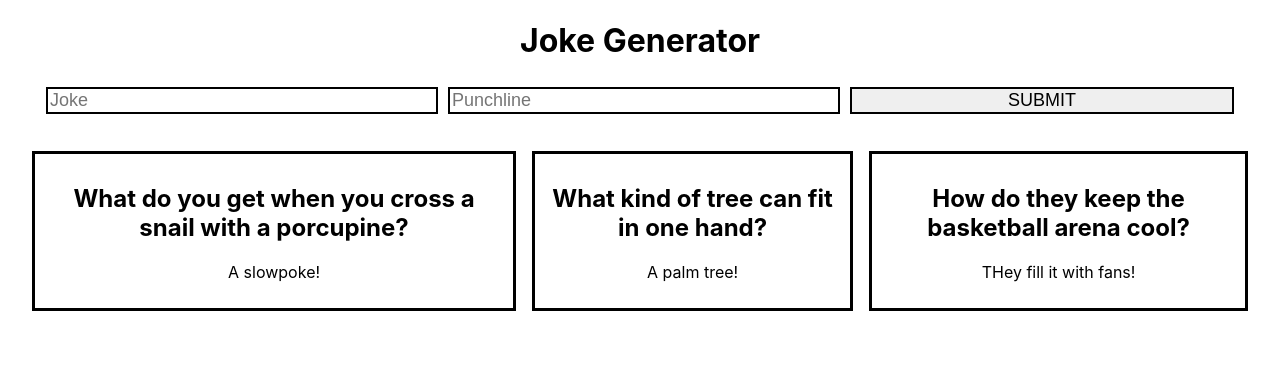
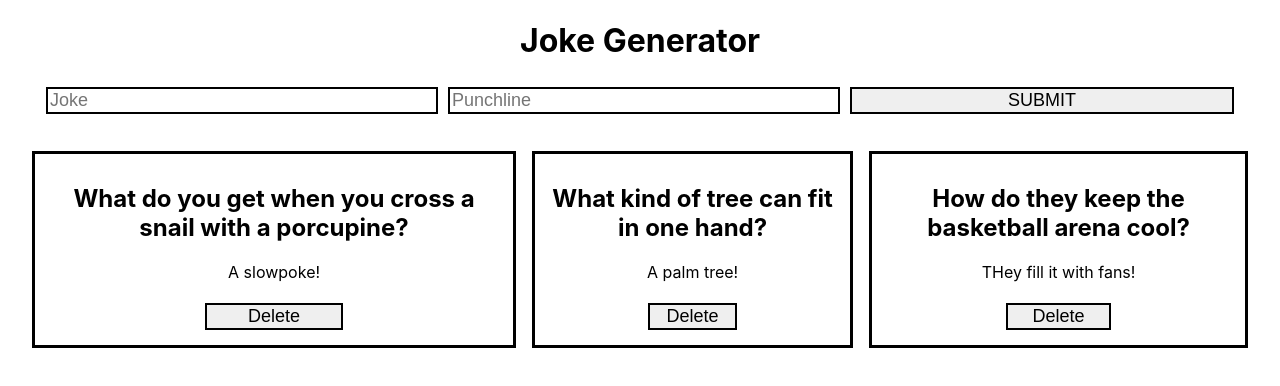
Before and after one commit to Rallen13/joke-generator, a React (Create React App) app: page / in a window 1280 px wide. Shown: the top 386 px of the page. Built offline with nearby package versions, Linux system fonts and the light colour scheme.

Commit message:
Added functionality for deleting a joke

```diff
--- a/src/App.js
+++ b/src/App.js
@@ -32,13 +32,19 @@ class App extends Component {
     this.setState({ jokes: [...this.state.jokes, newJoke] });
   };
 
+  deleteJoke = (id) => {
+    const filteredJokes = this.state.jokes.filter((joke) => joke.id !== id);
+
+    this.setState({ jokes: filteredJokes });
+  };
+
   render() {
     return (
       <main className="App">
         <h1>Joke Generator</h1>
         {!this.state.jokes.length && <h2>No jokes yet -- add some!</h2>}
         <Form addJoke={this.addJoke} />
-        <JokesContainer jokes={this.state.jokes} />
+        <JokesContainer jokes={this.state.jokes} deleteJoke={this.deleteJoke} />
       </main>
     );
   }
--- a/src/Components/JokeCard/JokeCard.js
+++ b/src/Components/JokeCard/JokeCard.js
@@ -1,11 +1,13 @@
 import React from "react";
 import "./JokeCard.css";
 
-const JokeCard = ({ joke, punchline }) => {
+const JokeCard = ({ joke, punchline, id, deleteJoke }) => {
+
   return (
     <div className="joke-card">
       <h2 className="joke">{joke}</h2>
       <p className="punchline">{punchline}</p>
+      <button onClick={() => deleteJoke(id)}>Delete</button>
     </div>
   );
 };
--- a/src/Components/JokesContainer/JokesContainer.js
+++ b/src/Components/JokesContainer/JokesContainer.js
@@ -2,10 +2,17 @@ import React from "react";
 import JokeCard from "../JokeCard/JokeCard";
 import "./JokesContainer.css";
 
-const JokesContainer = ({jokes}) => {
-  console.log(jokes)
+const JokesContainer = ({ jokes, deleteJoke }) => {
   const jokeCards = jokes.map((joke) => {
-    return <JokeCard key={joke.id} joke={joke.joke} punchline={joke.punchline}/>;
+    return (
+      <JokeCard
+        key={joke.id}
+        id={joke.id}
+        joke={joke.joke}
+        punchline={joke.punchline}
+        deleteJoke={deleteJoke}
+      />
+    );
   });
 
   return <section className="jokes-container">{jokeCards}</section>;
```
